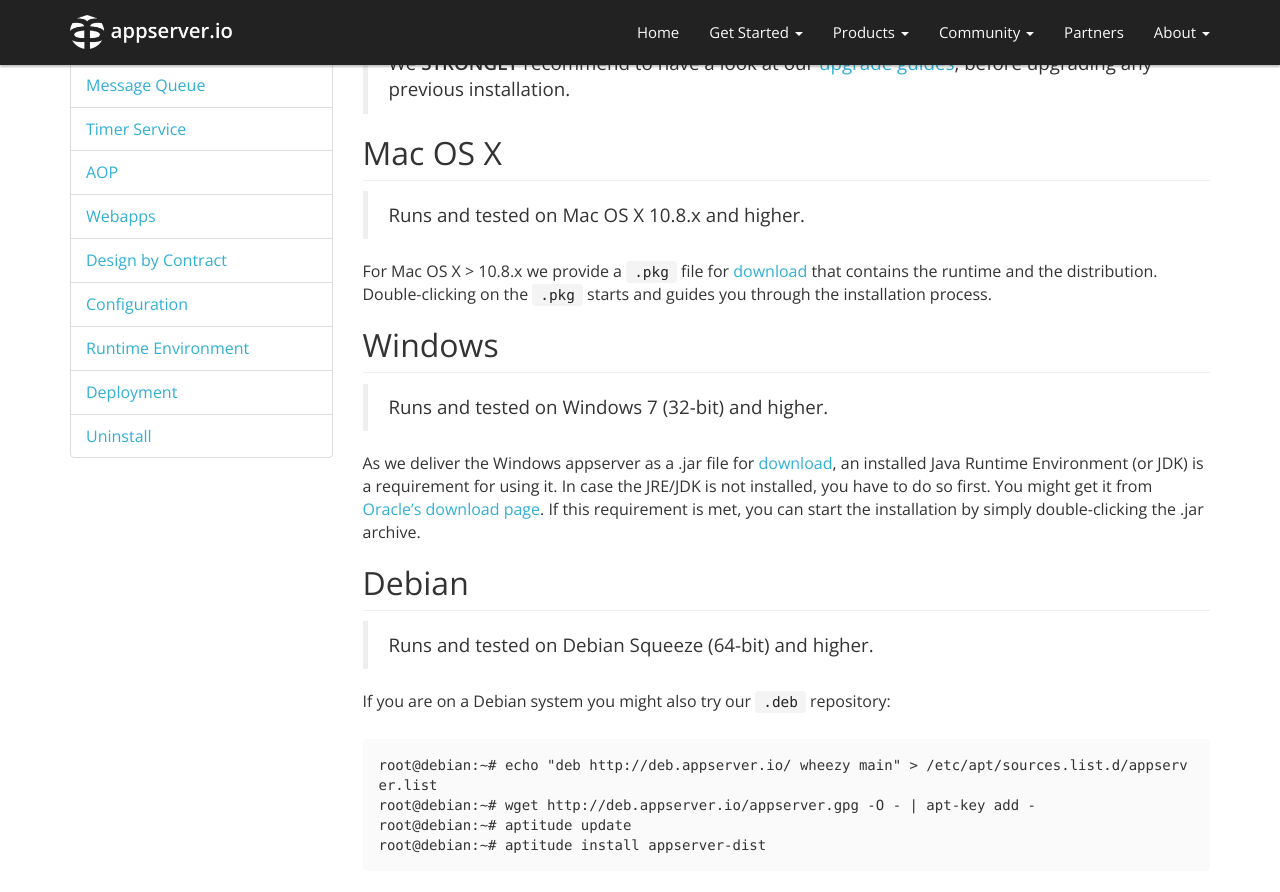
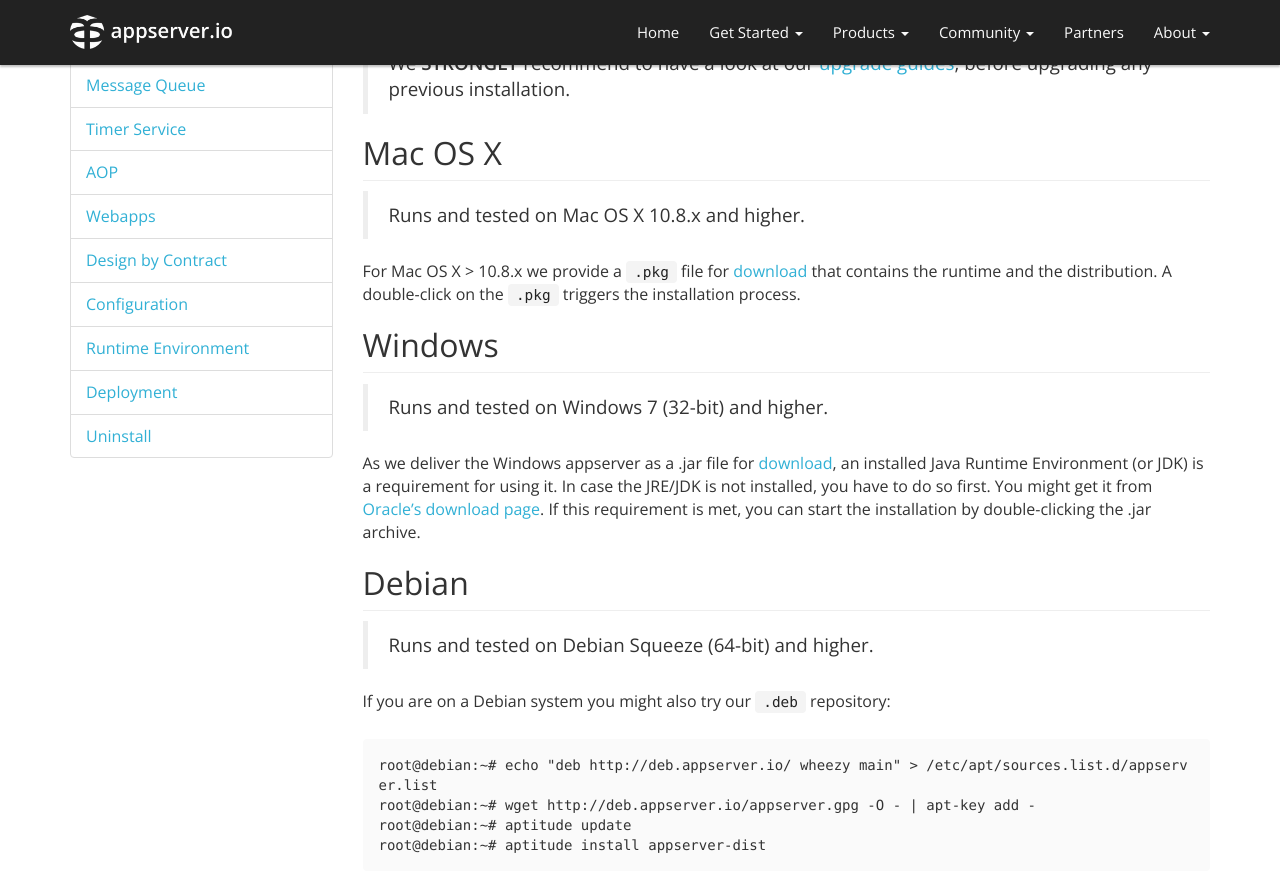
Before and after one commit to appserver-io/appserver, a Jekyll site: the page built from _docs/installation.md, in a window 1280 px wide and 900 px high, scrolled down 591 px. Shown: the top 892 px of the window. Built offline with Jekyll 4.4.1, drawn with Linux system fonts in a browser that asks for light colours; nearby versions of some CDN libraries; library files that are not in the unit come from our copies; Markdown is read by kramdown in place of the engine named in the settings.

Commit message:
Update installation.md
Minor changes.

```diff
--- a/_docs/installation.md
+++ b/_docs/installation.md
@@ -44,7 +44,7 @@
 
 > Runs and tested on Mac OS X 10.8.x and higher.
 
-For Mac OS X > 10.8.x we provide a `.pkg` file for [download]({{"/get-started/downloads.html#osx" | prepend: site.baseurl }}) that contains the runtime and the distribution. Double-clicking on the `.pkg` starts and guides you through the installation process.
+For Mac OS X > 10.8.x we provide a `.pkg` file for [download]({{"/get-started/downloads.html#osx" | prepend: site.baseurl }}) that contains the runtime and the distribution. A double-click on the `.pkg` triggers the installation process.
 
 ## Windows
 
@@ -52,7 +52,7 @@
 
 As we deliver the Windows appserver as a .jar file for [download]({{"/get-started/downloads.html#win" | prepend: site.baseurl }}), an installed Java Runtime Environment (or JDK) is a requirement for using it. In case the JRE/JDK is not installed, you have to do so
 first. You might get it from [Oracle's download page](<http://www.oracle.com/technetwork/java/javase/downloads/jre7-downloads-1880261.html>).
-If this requirement is met, you can start the installation by simply double-clicking the .jar archive.
+If this requirement is met, you can start the installation by double-clicking the .jar archive.
 
 ## Debian
 
```
